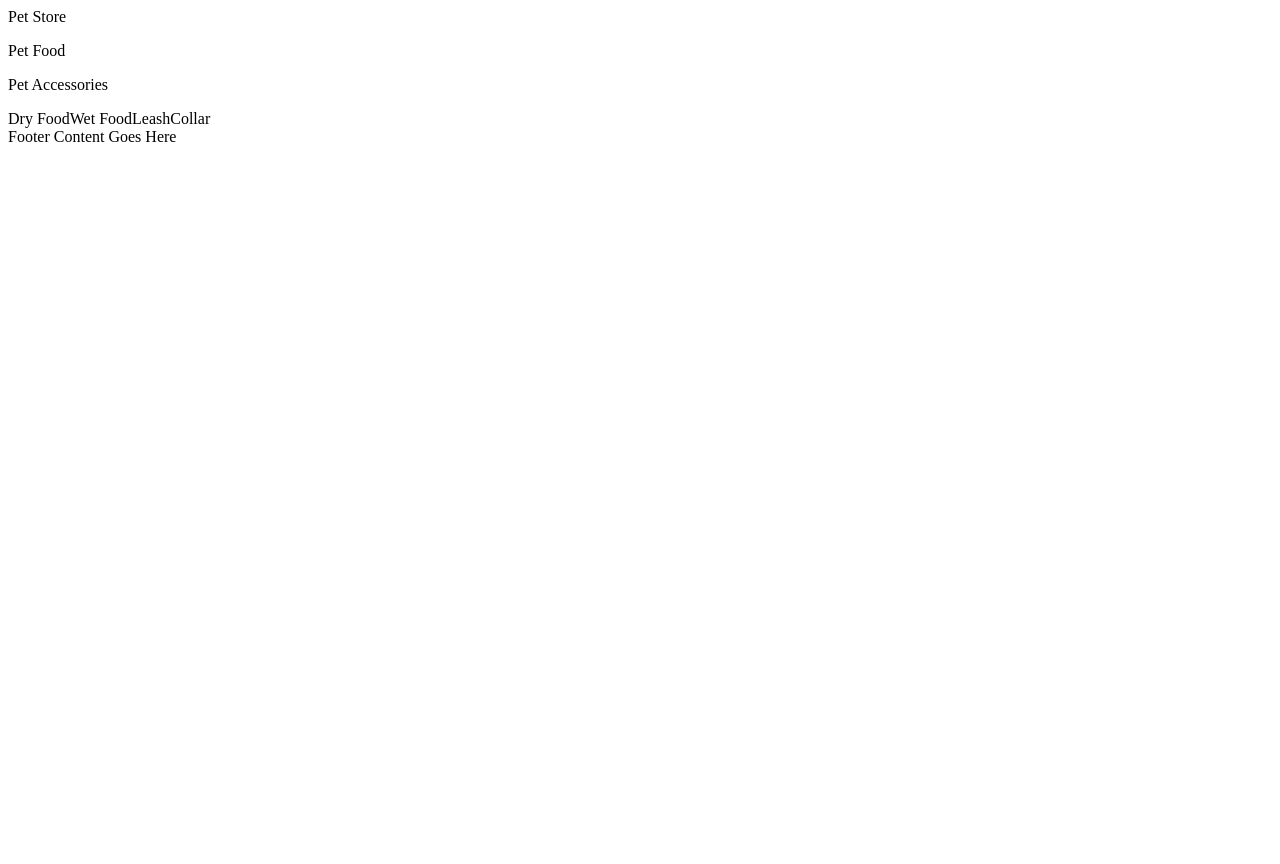
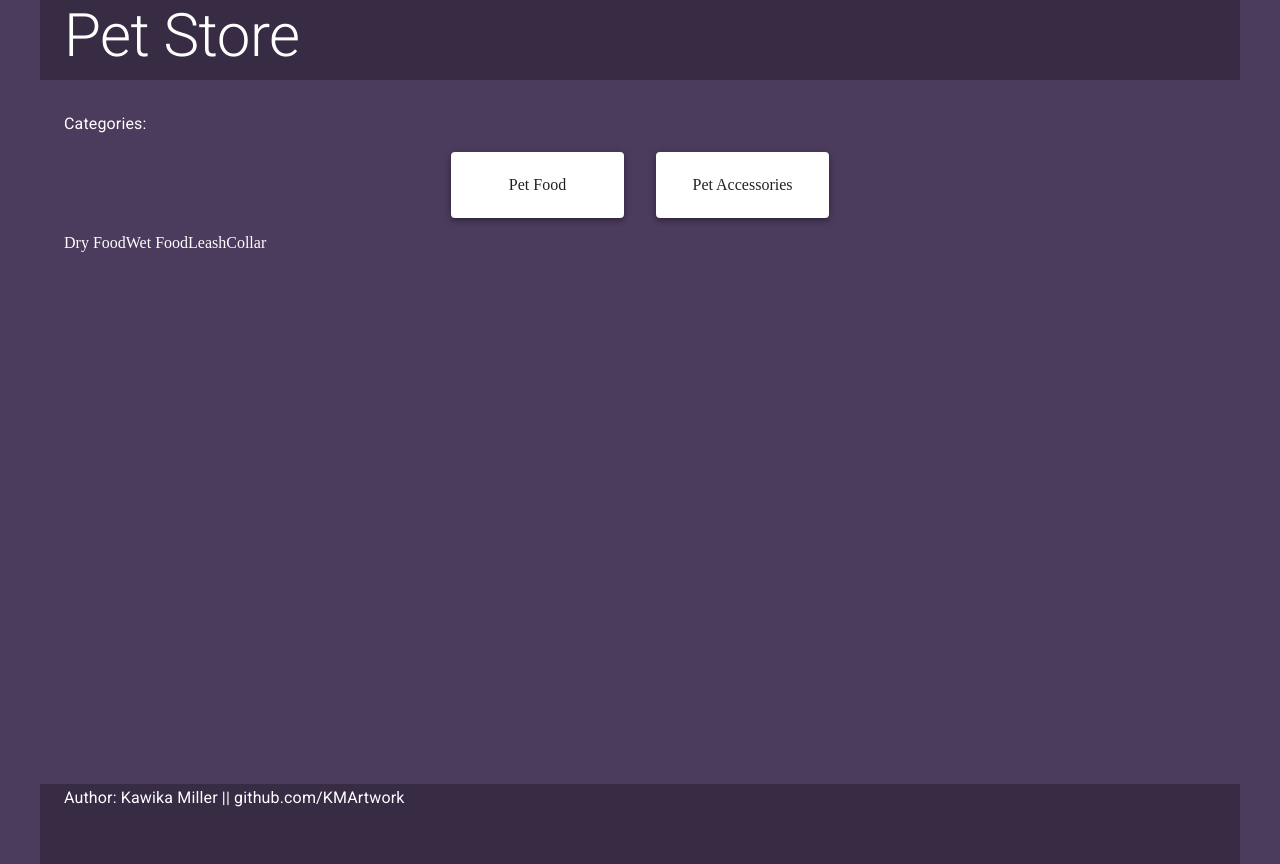
Before and after one commit to KawikaMiller/all-mart, a React (Create React App) app: page / in a window 1280 px wide. Before the commit the page ends 800 px from the top, so only its background shows below. Built offline with nearby package versions, Linux system fonts and the light colour scheme.

Commit message:
style categories component

```diff
--- a/src/App.js
+++ b/src/App.js
@@ -5,6 +5,8 @@ import Header from "./Components/Header";
 import Footer from "./Components/Footer";
 import Categories from "./Components/Categories";
 import Products from "./Components/Products";
+
+import { Container } from "@mui/material";
 
 const storeFront = createStore(storefrontReducer);
 
@@ -15,8 +17,10 @@ function App() {
   return (
     <Provider store={storeFront}>
       <Header />
+      <Container component='main' id='mainContainer'>
         <Categories categories={categoryState.categories}/>
         <Products />
+      </Container>
       <Footer />
     </Provider>
   );
--- a/src/Components/Categories/index.jsx
+++ b/src/Components/Categories/index.jsx
@@ -1,5 +1,6 @@
 import React from "react";
 import { useSelector, useDispatch } from "react-redux";
+import { Container, Paper, Typography } from "@mui/material";
 
 function Categories (props) {
 
@@ -11,17 +12,24 @@ function Categories (props) {
       type: 'SET_ACTIVECATEGORY',
       payload: event.target.innerText
     })
+    let categorySelectors = document.getElementsByClassName('activeCategory');
+    for (let i = 0; i < categorySelectors.length; i++ ){
+      categorySelectors[i].classList.remove('activeCategory')
+    }
+    event.target.classList.add('activeCategory');
   }
 
   return (
     props.categories ?
     <>
-      {props.categories.map(category => {
-        return <p onClick={handleClick}>{category.display}</p>
-      })}
-      <p>{categories.activeCategory.display}</p>
+      <Typography>Categories:</Typography>
+      <Container id='categoryContainer'>
+        {props.categories.map(category => {
+          return <Paper onClick={handleClick} elevation={4} className="categorySelector">{category.display}</Paper>
+        })}
+        {/* <p>{categories.activeCategory.display}</p>      */}
+      </Container>
     </>
-
     :
     null
   )
--- a/src/Components/Footer/index.jsx
+++ b/src/Components/Footer/index.jsx
@@ -1,11 +1,12 @@
 import React from "react";
+import { Container, Typography } from "@mui/material";
 
 function Footer(props) {
 
   return(
-    <footer>
-      Footer Content Goes Here
-    </footer>
+    <Container component='footer' id='storeFooter' >
+      <Typography variant="subtitle1">Author: Kawika Miller || github.com/KMArtwork</Typography>
+    </Container>
   )
 
 }
--- a/src/Components/Header/index.jsx
+++ b/src/Components/Header/index.jsx
@@ -1,11 +1,12 @@
 import React from "react";
+import { Container, Typography } from "@mui/material";
 
 function Header(props) {
 
   return(
-    <header>
-      Pet Store
-    </header>
+    <Container component='header' id='storeHeader'>
+      <Typography variant="h2" component='h2'>Pet Store</Typography>
+    </Container>
   )
 
 }
--- a/src/Components/Products/index.jsx
+++ b/src/Components/Products/index.jsx
@@ -6,8 +6,6 @@ function Products() {
   const productState = useSelector(storefrontState => storefrontState.products);
   const categoryState = useSelector(storefrontState => storefrontState.categories);
   // const dispatch = useDispatch();
-
-  console.log(categoryState)
 
   return(
     categoryState.activeCategory.name ?
--- /dev/null
+++ b/src/index.css
@@ -0,0 +1,43 @@
+
+
+:root, body {
+  background-color: rgb(75, 59, 92);
+  color: white;
+  margin: 0;
+  padding: 0;
+  box-sizing: border-box;
+  --heightHeaderFooter: 80px;
+}
+
+main {
+  margin: 2rem;
+  height: calc(100vh - calc(var(--heightHeaderFooter) * 2));
+}
+
+header {
+  height: var(--heightHeaderFooter);
+  background-color: rgba(0, 0, 0, 25%);
+}
+
+footer {
+  height: var(--heightHeaderFooter);
+  background-color: rgba(0, 0, 0, 25%);
+}
+
+#categoryContainer {
+  display: flex;
+  justify-content: center;
+  flex-wrap: wrap;
+}
+
+#categoryContainer * {
+  width: 125px;
+  padding: 1.5rem;
+  margin: 1rem;
+  text-align: center;
+}
+
+.activeCategory {
+  border: 2px solid red;
+  /* background-color: blue; */
+}
--- a/src/index.js
+++ b/src/index.js
@@ -1,6 +1,7 @@
 import React from 'react';
 import ReactDOM from 'react-dom/client';
 import App from './App';
+import './index.css';
 
 
 const root = ReactDOM.createRoot(document.getElementById('root'));
```
